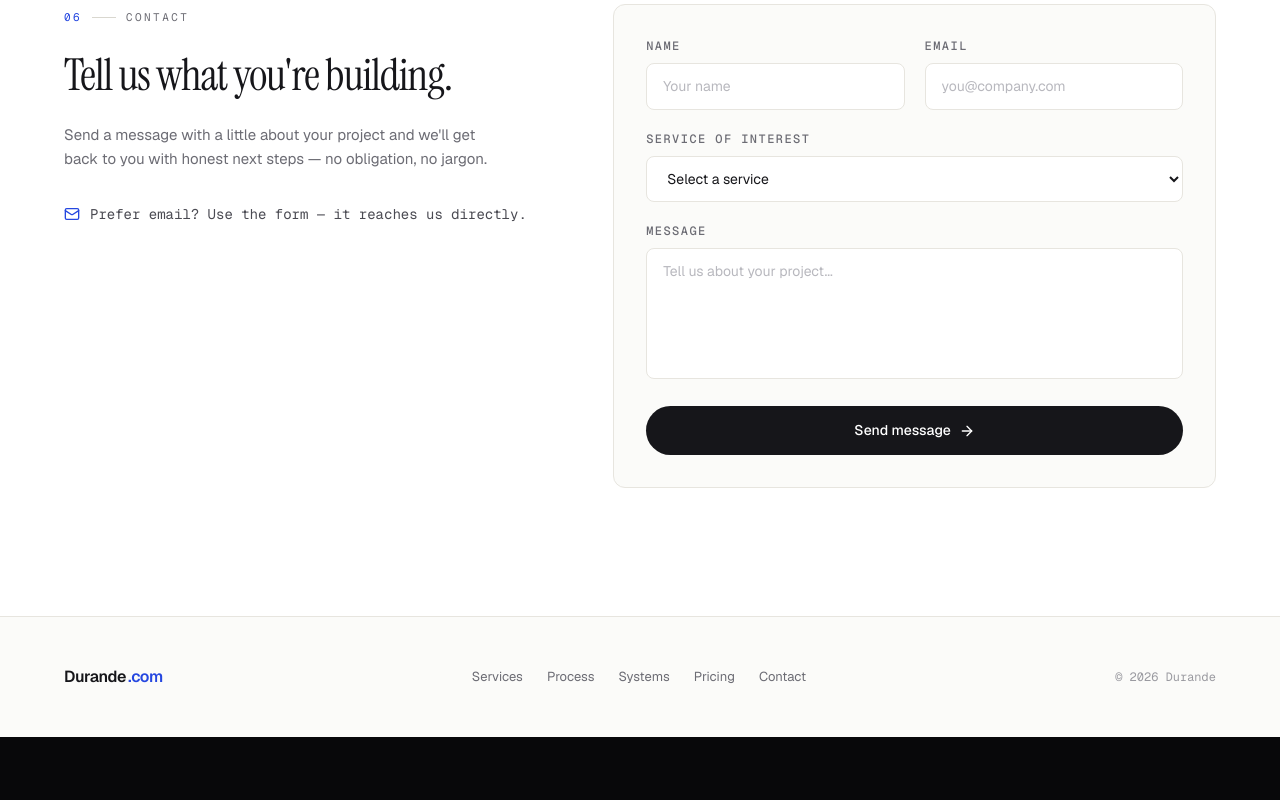
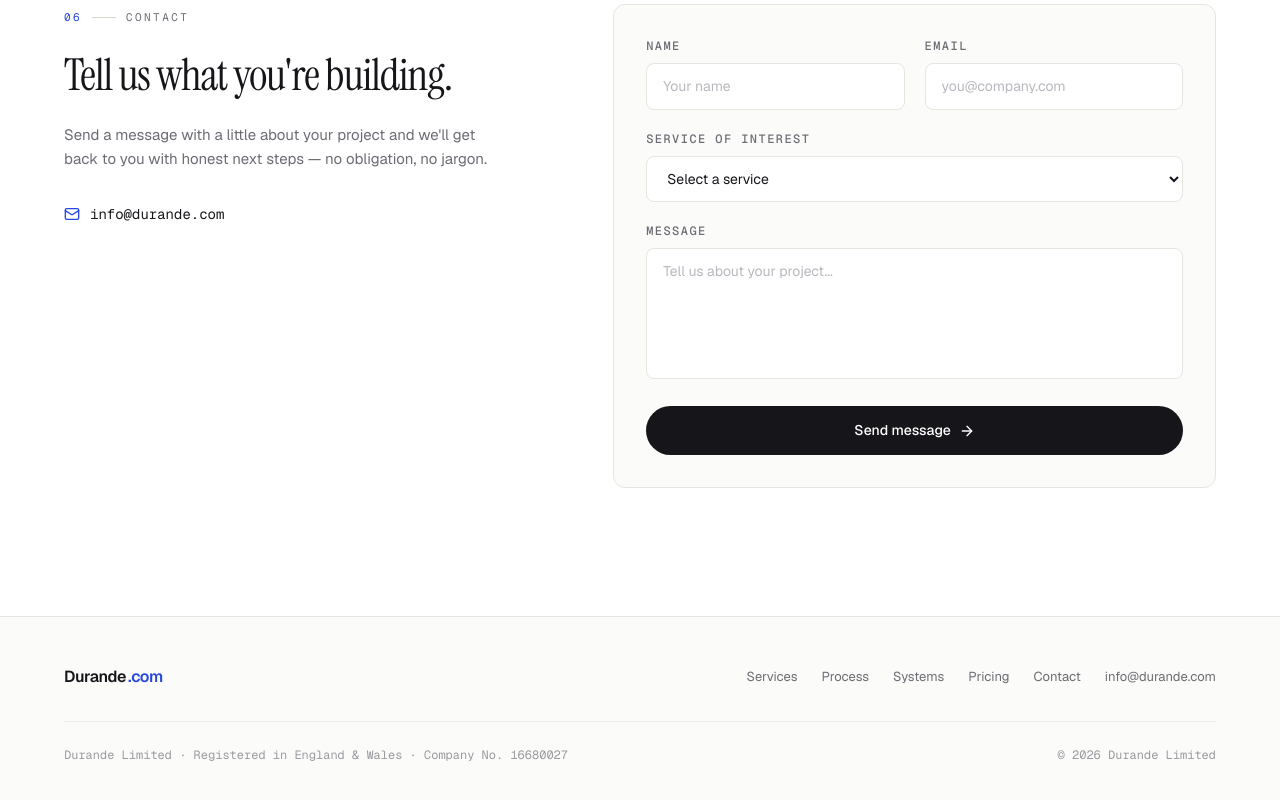
Before and after one commit to online4302-cyber/durande-website1, a React (Vite) app: page / in a window 1280 px wide. Shown: the part 5025-5825 px from the top of the page. Before the commit the page ends 5762 px from the top, so only its background shows below. Built offline with nearby package versions, Linux system fonts and the light colour scheme.

Commit message:
Update DurandeWebsite.jsx

```diff
--- a/src/components/DurandeWebsite.jsx
+++ b/src/components/DurandeWebsite.jsx
@@ -665,10 +665,14 @@ export default function DurandeWebsite() {
               </p>
             </Reveal>
             <Reveal delay={180}>
-              <div className="mt-8 inline-flex items-center gap-2.5 text-[14px] text-[#4A4A52]" style={{ fontFamily: MONO }}>
+              <a
+                href="mailto:info@durande.com"
+                className="mt-8 inline-flex items-center gap-2.5 text-[14px] text-[#16161A] transition-colors hover:text-[#2547E0]"
+                style={{ fontFamily: MONO }}
+              >
                 <Mail className="h-4 w-4 text-[#2547E0]" />
-                Prefer email? Use the form — it reaches us directly.
-              </div>
+                info@durande.com
+              </a>
             </Reveal>
           </div>
 
@@ -740,12 +744,13 @@ export default function DurandeWebsite() {
 
       {/* ===================== FOOTER ===================== */}
       <footer className="border-t border-[#E7E5DF] px-6 py-12 lg:px-8">
-        <div className="mx-auto flex max-w-6xl flex-col items-start justify-between gap-6 sm:flex-row sm:items-center">
+        <div className="mx-auto max-w-6xl">
+          <div className="flex flex-col items-start justify-between gap-6 sm:flex-row sm:items-center">
             <div className="flex items-baseline gap-0.5">
               <span className="text-[16px] font-semibold tracking-tight">Durande</span>
               <span className="text-[16px] font-semibold tracking-tight text-[#2547E0]">.com</span>
             </div>
-          <div className="flex flex-wrap gap-x-6 gap-y-2">
+            <div className="flex flex-wrap items-center gap-x-6 gap-y-2">
               {navItems.map((it) => (
                 <button
                   key={it.id}
@@ -755,10 +760,23 @@ export default function DurandeWebsite() {
                   {it.label}
                 </button>
               ))}
+              <a
+                href="mailto:info@durande.com"
+                className="text-[13px] text-[#6C6C74] transition-colors hover:text-[#16161A]"
+              >
+                info@durande.com
+              </a>
             </div>
+          </div>
+
+          <div className="mt-8 flex flex-col gap-2 border-t border-[#EDEBE5] pt-6 sm:flex-row sm:items-center sm:justify-between">
             <span className="text-[12px] text-[#9A9AA0]" style={{ fontFamily: MONO }}>
-            © 2026 Durande
+              Durande Limited · Registered in England &amp; Wales · Company No. 16680027
             </span>
+            <span className="text-[12px] text-[#9A9AA0]" style={{ fontFamily: MONO }}>
+              © 2026 Durande Limited
+            </span>
+          </div>
         </div>
       </footer>
 
```
Lines whose indentation alone changed are shown as unchanged.
